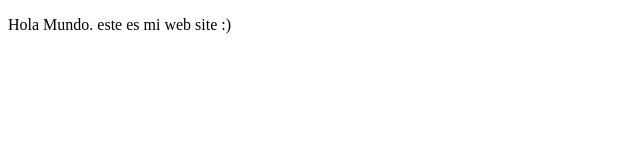
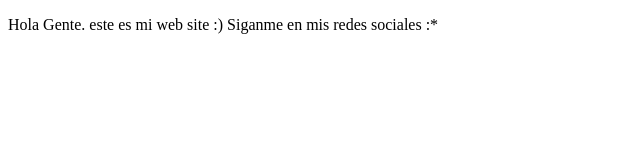
Before and after one commit to JubethNeuta/proyectoDemoCursoPrework, a plain HTML site: page index.html in a window 1280 px wide. Shown: the whole page, without its empty margins (0-640 px from the left). Drawn offline with Linux system fonts and the light colour scheme.

Commit message:
Agregamos cambios seguir en redes

```diff
--- a/index.html
+++ b/index.html
@@ -7,6 +7,6 @@
     <title>Hola mundo</title>
 </head>
 <body>
-    <p>Hola Mundo. este es mi web site :)</p>
+    <p>Hola Gente. este es mi web site :) Siganme en mis redes sociales :* </p>
 </body>
 </html>
```
